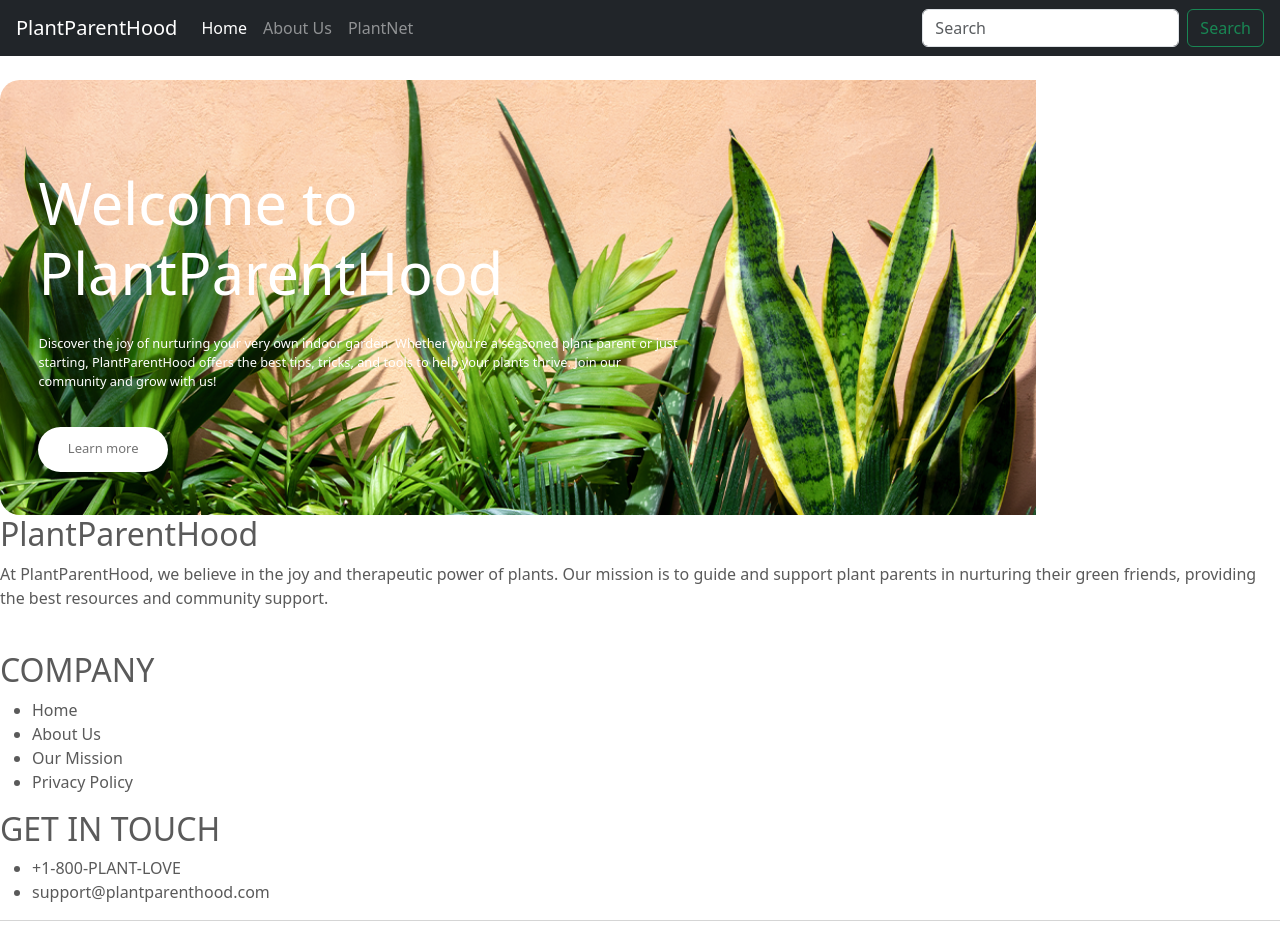
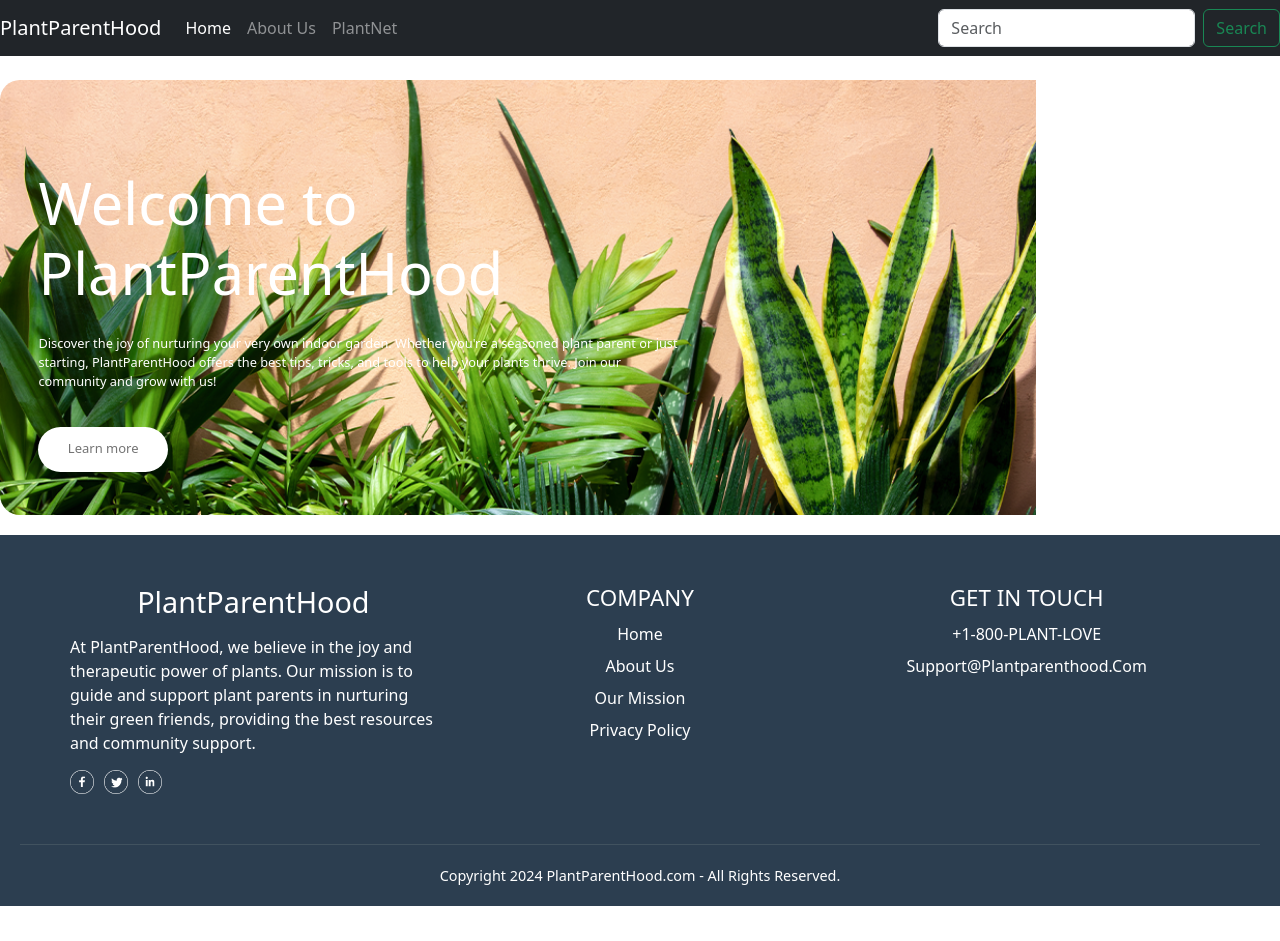
Before and after one commit to karapk/PlantParenthood, a Next.js app in the folder starter-template/: page / in a window 1280 px wide. Shown: the top 941 px of the page. After the commit the page ends 906 px from the top, so only its background shows below. Built offline with nearby package versions, Linux system fonts and the light colour scheme.

Commit message:
undo some accidental delete

```diff
--- a/starter-template/src/styles/globals.css
+++ b/starter-template/src/styles/globals.css
@@ -1,10 +1,9 @@
 /* GLOBAL STYLES
 -------------------------------------------------- */
+
 /* Padding below the footer and lighter body text */
-
 body {
   padding-top: 5rem;
-  padding-bottom: 3rem;
   color: #5a5a5a;
 }
 
@@ -64,16 +63,16 @@ body {
   letter-spacing: -.05rem;
 }
 
-/*HEADER CSS
-------------------------
-*/
+
+/* HEADER CSS
+------------------------ */
 .header {
   height: 34vw;
   background: url('/header_img.png') no-repeat;
   background-size: contain;
   position: relative;
   border-radius: 20px;
-
+  margin-bottom: 20px; /* Add margin to create space between header and next component */
 }
 
 .header-contents {
@@ -98,44 +97,122 @@ body {
   color: white;
   font-size: 1vw;
 }
-.header-contents button{
+
+.header-contents button {
   border: none;
   color: #747474;
-  font-weight:500;
+  font-weight: 500;
   padding: 1vw 2.3vw;
-  background-color:white;
-  font-size:max(1vw,13px);
-  border-radius:50px;
+  background-color: white;
+  font-size: max(1vw, 13px);
+  border-radius: 50px;
 }
+
 .header-contents button:hover {
   background-color: grey; /* Change background color on hover */
   color: green; /* Change text color on hover */
 }
 
-/* RESPONSIVE CSS
--------------------------------------------------- */
+/* FOOTER CSS
+------------------------ */
+.footer {
+  background-color: #2c3e50;
+  color: white;
+  padding: 20px;
+  text-align: center;
+  width: 100%;
+  position: relative;
+  bottom: 0;
+  margin-top: 20px; /* Add margin-top to create space between footer and component above */
+}
 
-@media (min-width: 40em) {
-  /* Bump up size of carousel content */
-  .carousel-caption p {
-    margin-bottom: 1.25rem;
-    font-size: 1.25rem;
-    line-height: 1.4;
+.footer-content {
+  display: flex;
+  justify-content: space-between;
+  align-items: flex-start;
+  flex-wrap: wrap;
+  max-width: 1200px;
+  margin: 0 auto;
+  padding: 20px;
+}
+
+.footer-content-left,
+.footer-content-center,
+.footer-content-right {
+  flex: 1;
+  margin: 10px;
+}
+
+.footer-logo h2 {
+  font-size: 1.8em;
+  margin-bottom: 15px;
+}
+
+.footer-social-des p {
+  text-align: left;
+  line-height: 1.5;
+  margin-bottom: 15px;
+}
+
+.footer-social-icons {
+  display: flex;
+  justify-content: flex-start;
+  gap: 10px;
+}
+
+.footer-social-icons img {
+  width: 24px;
+  cursor: pointer;
+}
+
+.footer-content-center h2,
+.footer-content-right h2 {
+  font-size: 1.4em;
+  margin-bottom: 10px;
+}
+
+.footer-content-center ul,
+.footer-content-right ul {
+  list-style: none;
+  padding: 0;
+  margin: 0;
+}
+
+.footer-content-center ul li,
+.footer-content-right ul li {
+  margin: 8px 0;
+  cursor: pointer;
+  text-transform: capitalize;
+  color: white;
+}
+
+.footer-content-center ul li:hover,
+.footer-content-right ul li:hover {
+  text-decoration: underline;
+}
+
+hr {
+  border: 0;
+  height: 1px;
+  background-color: #7f8c8d;
+  margin: 20px 0;
+}
+
+.footer-copyright {
+  font-size: 0.9em;
+  margin: 0;
+}
+
+/* Media Queries for responsiveness */
+@media (max-width: 768px) {
+  .footer-content {
+    flex-direction: column;
+    text-align: center;
   }
 
-  .featurette-heading {
-    font-size: 50px;
+  .footer-content-left,
+  .footer-content-center,
+  .footer-content-right {
+    margin: 10px 0;
   }
 }
-
-@media (min-width: 62em) {
-  .featurette-heading {
-    margin-top: 7rem;
-  }
-}
-
-/* Custom styles for navbar padding */
-.custom-navbar {
-  padding-left: 1rem;
-  padding-right: 1rem;
-}
```
